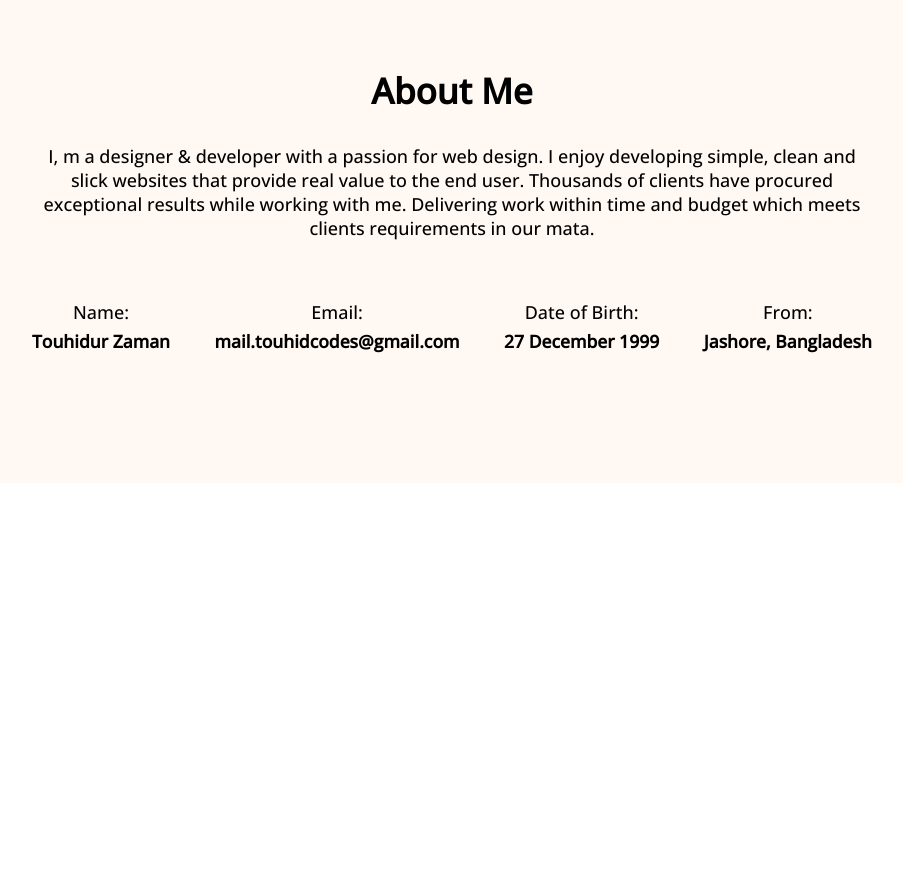
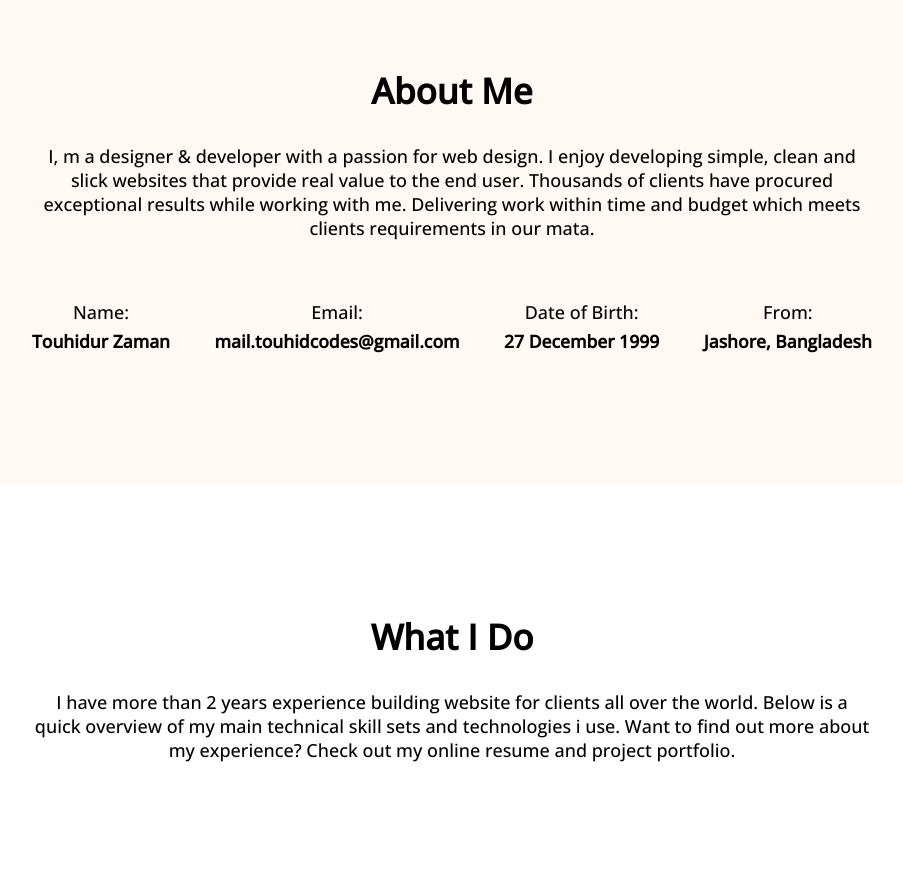
Before and after one commit to touhidcodes/PH-7-Developer-Portfolio, a plain HTML site: page index.html in a window 1280 px wide. Shown: the part 954-1846 px from the top of the page, without its empty margins (188-1091 px from the left). Before the commit the page ends 1437 px from the top, so only its background shows below. Drawn offline with nearby package versions, Linux system fonts and the light colour scheme.

Commit message:
what-i-do

```diff
--- a/index.html
+++ b/index.html
@@ -52,7 +52,7 @@
     </header>
     <main>
       <section class="about">
-        <h3 class="about-title">About Me</h3>
+        <h3 class="main-title">About Me</h3>
         <p class="about-description">
           I, m a designer & developer with a passion for web design. I enjoy
           developing simple, clean and slick websites that provide real value to
@@ -79,6 +79,15 @@
           </div>
         </div>
       </section>
+      <section class="what-i-do">
+        <h3 class="main-title">What I Do</h3>
+        <p class="what-i-do-description">
+          I have more than 2 years experience building website for clients all
+          over the world. Below is a quick overview of my main technical skill
+          sets and technologies i use. Want to find out more about my
+          experience? Check out my online resume and project portfolio.
+        </p>
+      </section>
     </main>
   </body>
 </html>
--- a/styles/portfolio.css
+++ b/styles/portfolio.css
@@ -86,18 +86,18 @@ main {
   text-align: center;
 }
 
+.main-title {
+  font-weight: 700;
+  font-size: 35px;
+  margin-bottom: 30px;
+}
+
 /* About Section Style */
 .about {
   background: #fff8f3;
   margin-top: 130px;
   border-radius: 10px;
   padding: 130px 150px;
-}
-
-.about-title {
-  font-weight: 700;
-  font-size: 35px;
-  margin-bottom: 30px;
 }
 
 .about-description {
@@ -122,3 +122,13 @@ main {
   font-size: 15px;
   margin-top: 5px;
 }
+
+/* What I Do Section Styles */
+.what-i-do {
+  padding: 130px 150px;
+}
+
+.what-i-do-description {
+  font-weight: 400;
+  font-size: 18px;
+}
```
